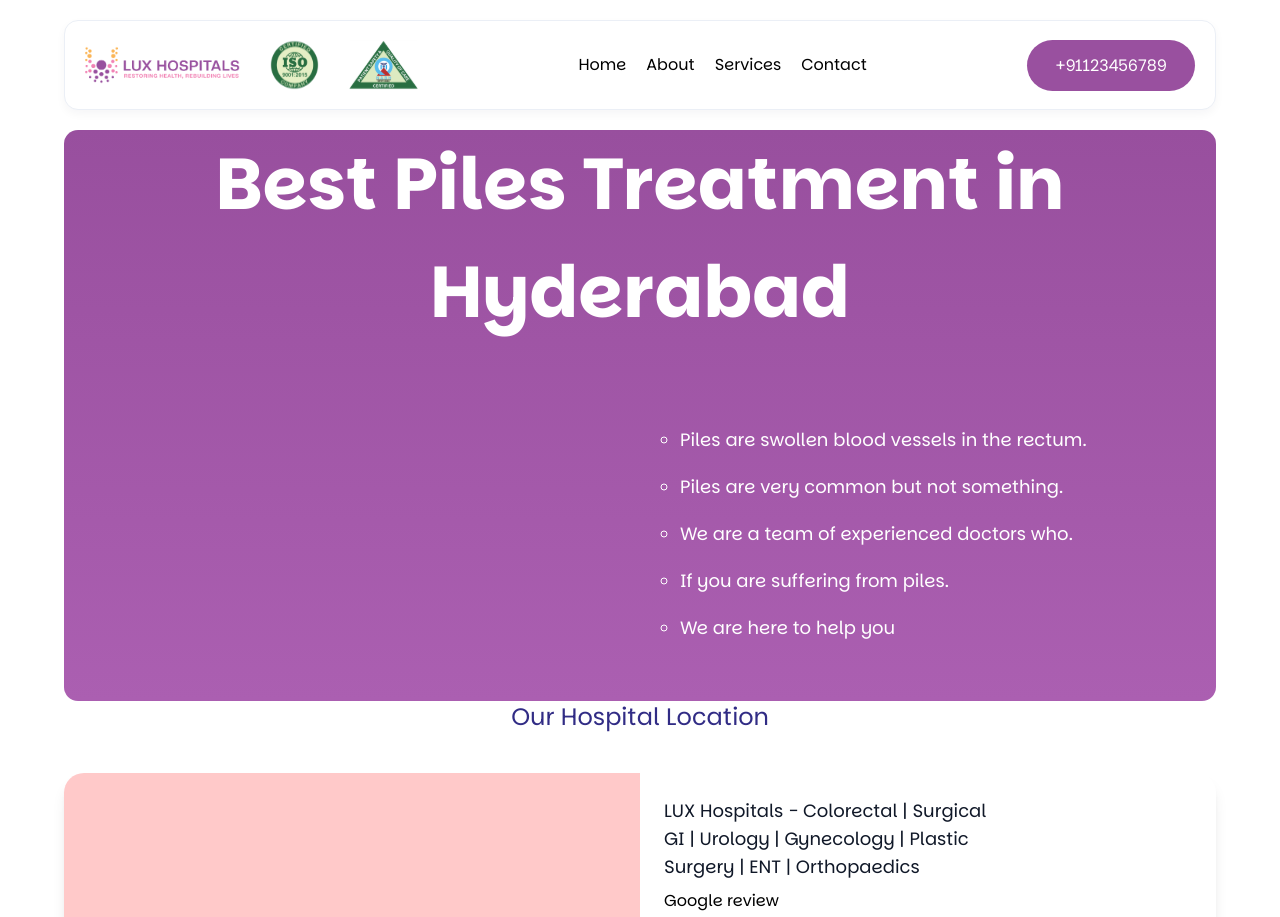
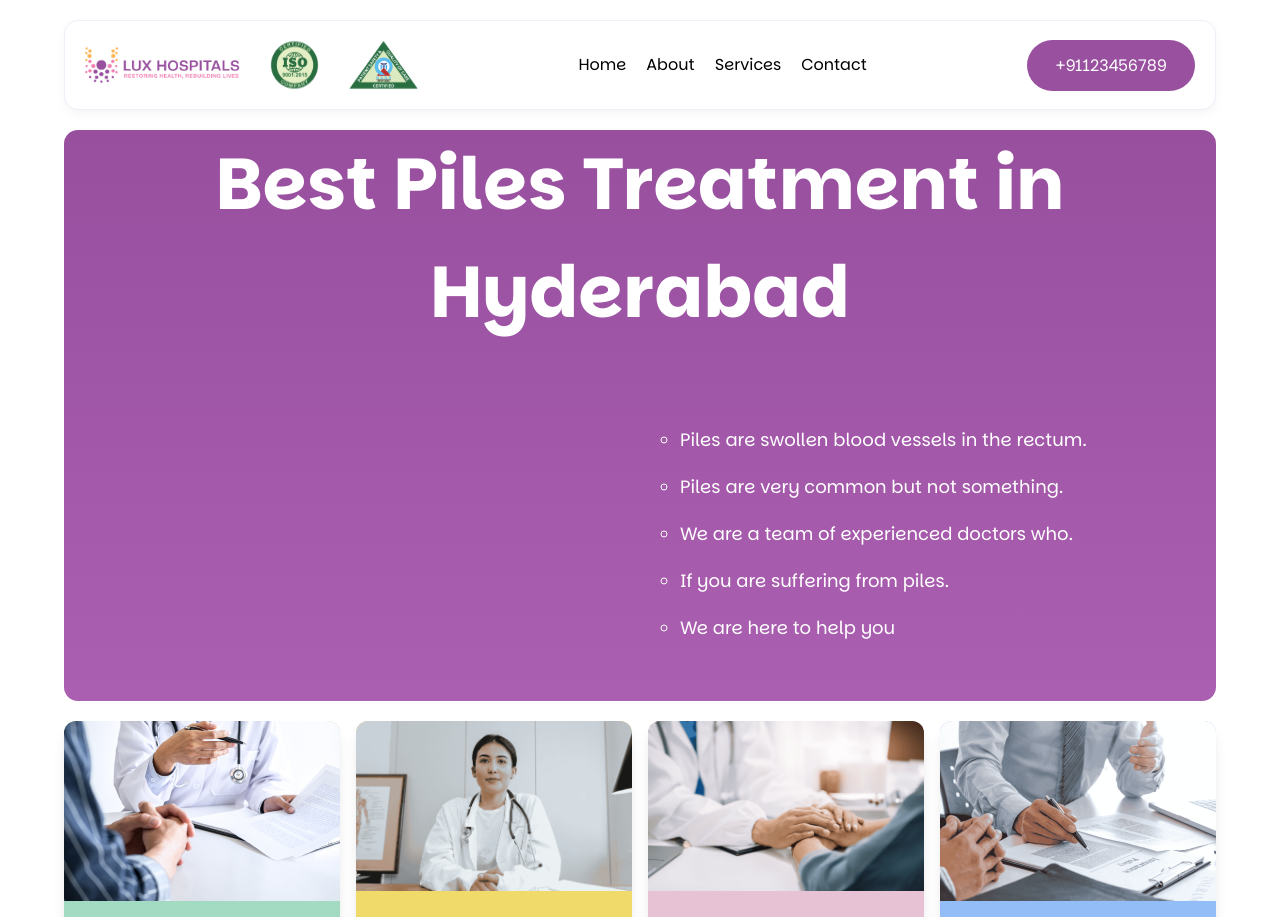
Before and after one commit to ganeshadvait/luxnewdesign, a Next.js app: page / in a window 1280 px wide. Shown: the top 917 px of the page. Built offline with nearby package versions, Linux system fonts and the light colour scheme.

Commit message:
second enabled threshold descresed

```diff
--- a/src/app/components/hero/hero.jsx
+++ b/src/app/components/hero/hero.jsx
@@ -6,7 +6,7 @@ import React from 'react';
 export default function Hero () {
     const { ref, inView } = useInView({
         triggerOnce: true,
-        threshold: 0.01,
+        threshold: 0.1,
     });
 
     const heroContent = {
--- a/src/app/components/second/second.jsx
+++ b/src/app/components/second/second.jsx
@@ -7,7 +7,7 @@ import { useInView } from 'react-intersection-observer';
 export default function Second() {
     const { ref, inView } = useInView({
         triggerOnce: true,
-        threshold: 0.01,
+        threshold: 0.1,
     });
     const services = [
         {
@@ -51,13 +51,13 @@ export default function Second() {
             ${inView ? `opacity-100 delay-${index * 200}` : "opacity-0"}`}>
                     <div className="relative w-full h-45">
                     <Image
+                    ref={ref}
     src={service.image}
     alt={service.title}
     layout="fill"
     objectFit="cover"
-    className="rounded-t-lg"
-    priority={index === 0}
-    loading={index === 0 ? "eager" : "lazy"}
+    className={`rounded-t-lg ${inView ? "fade-in" : "opacity-0"}`}
+
 />
 
                     </div>
--- a/src/app/page.tsx
+++ b/src/app/page.tsx
@@ -5,7 +5,7 @@ import Whatare from './components/what/whatare';
 import Luxgpt from './components/luxgpt/luxgpt';
 import VideoSection from './components/Videosection/videos';
 import PatientTalks from './components/Patienttalks/patients';
-// import Second from './components/second/second';
+import Second from './components/second/second';
 import HospitalLocation from './components/HospitalLocation/hospitallocations';
 import HospitalComparison from './components/Treatmenttable/Hospitalcomparison';
 import Accreditations from './components/Accreditions/accreditions';
@@ -13,7 +13,7 @@ export default function Home() {
   return (
     <>
     <Hero />
-    {/* <Second /> */}
+    <Second />
     <HospitalLocation />
     <HospitalComparison />
     <Accreditations />
```
